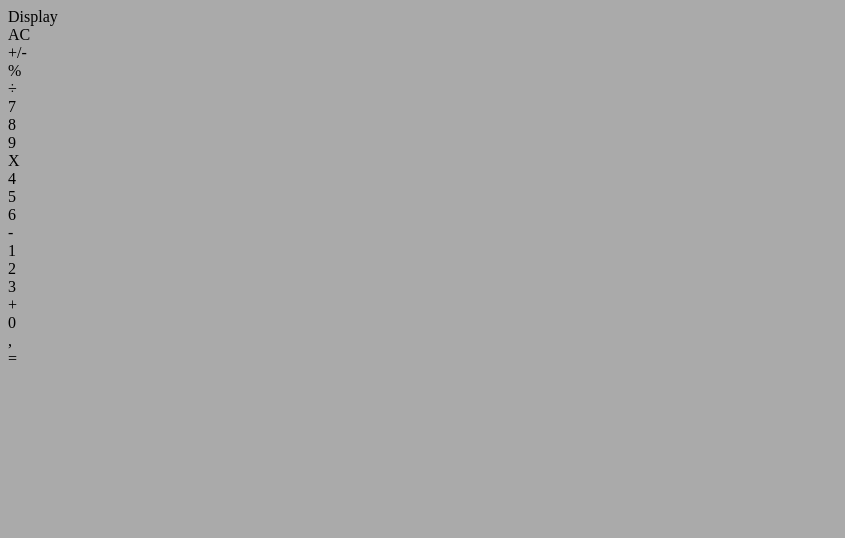
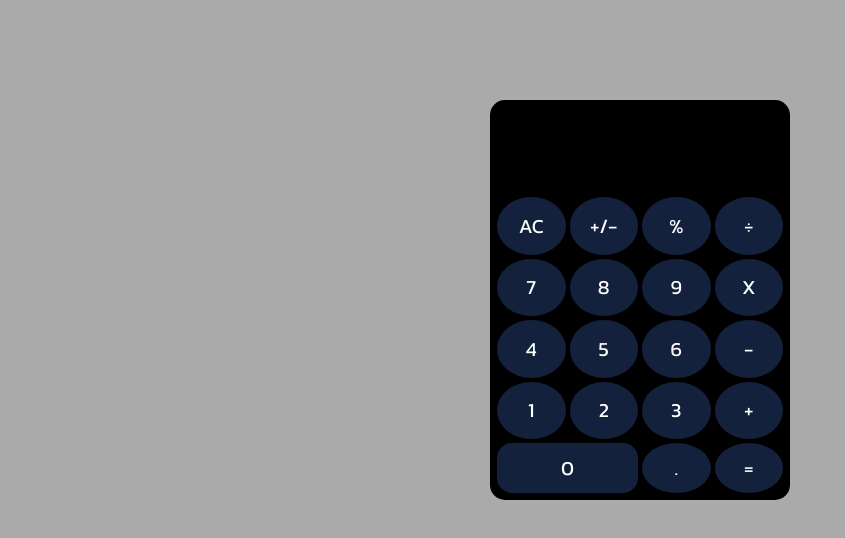
Before and after one commit to Erfeme/calculator, a plain HTML site: page index.html in a window 1280 px wide. Shown: the whole page, without its empty margins (0-845 px from the left). Drawn offline with Linux system fonts and the light colour scheme.

Commit message:
Added the style for the calculator, only css

```diff
--- a/css/style.css
+++ b/css/style.css
@@ -1,3 +1,46 @@
+*{
+    margin:0;
+    padding:0;
+    box-sizing:border-box;
+    font-family: 'Kanit', sans-serif;
+}
+
 body{
     background-color: #aaaaaa;
 }
+
+.mainContainer{
+    background-color: #000000;
+    display:grid;
+    grid-template-rows: 1fr 1fr 1fr 1fr 1fr;
+    grid-template-columns: 1fr 1fr 1fr 1fr;
+    width: 300px;
+    height:400px;
+    margin: 100px auto auto auto;
+    padding:5px;
+    border-radius:15px;
+
+}
+
+.display{
+    grid-column: span 4;
+    background-color:black;
+    margin: 10px;
+    height:70px;
+}
+
+
+.btn{
+    border-radius: 50%;
+    margin:2px;
+    border:none;
+    background-color: #14213d;
+    color:#ffff;
+    font-size:20px;
+}
+
+.zero{
+    grid-column: span 2;
+    height:50px;
+    border-radius:15px;
+}
--- a/index.html
+++ b/index.html
@@ -5,35 +5,39 @@
     <meta http-equiv="X-UA-Compatible" content="IE=edge">
     <meta name="viewport" content="width=device-width, initial-scale=1.0">
     <link rel="stylesheet" href="./css/style.css">
+    <link rel="preconnect" href="https://fonts.googleapis.com">
+    <link rel="preconnect" href="https://fonts.gstatic.com" crossorigin>
+    <link href="https://fonts.googleapis.com/css2?family=Kanit&display=swap" rel="stylesheet">
+
+
     <title>Document</title>
 </head>
 <body>
 
     <div class="mainContainer">
 
-        <div class="display">Display</div>
-        <div class="Button">AC</div>
-        <div class="Button">+/-</div>
-        <div class="Button">%</div>
-        <div class="Button">÷</div>
-        <div class="Button">7</div>
-        <div class="Button">8</div>
-        <div class="Button">9</div>
-        <div class="Button">X</div>
-        <div class="Button">4</div>
-        <div class="Button">5</div>
-        <div class="Button">6</div>
-        <div class="Button">-</div>
-        <div class="Button">1</div>
-        <div class="Button">2</div>
-        <div class="Button">3</div>
-        <div class="Button">+</div>
-        <div class="Button">0</div>
-        <div class="Button">,</div>
-        <div class="Button">=</div>
+        <div class="display">Test Value</div>
 
+        <button class="btn" type="button" value="AC">AC</button>
+        <button class="btn"  type="button" value=""> +/- </button>
+        <button class="btn"  type="button" value="">%</button>
+        <button class="btn division"  type="button" value="/">÷</button>
+        <button class="btn number"  type="button" value="7">7</button>
+        <button class="btn number"  type="button" value="8">8</button>
+        <button class="btn number"  type="button" value="9">9</button>
+        <button class="btn multiply"  type="button" value="*">X</button>
+        <button class="btn number"  type="button" value="4">4</button>
+        <button class="btn number"  type="button" value="5">5</button>
+        <button class="btn number"  type="button" value="6">6</button>
+        <button class="btn substract"  type="button" value="-">-</button>
+        <button class="btn number"  type="button" value="1">1</button>
+        <button class="btn number"  type="button" value="2">2</button>
+        <button class="btn number"  type="button" value="3">3</button>
+        <button class="btn sum"  type="button" value="+">+</button>
+        <button class="btn zero number"  type="button" value="">0</button>
+        <button class="btn"  type="button" value=".">.</button>
+        <button class="btn"  type="button" value="=">=</button>
     </div>
-
     <script src="./js/app.js"></script>
 </body>
 </html>
```
